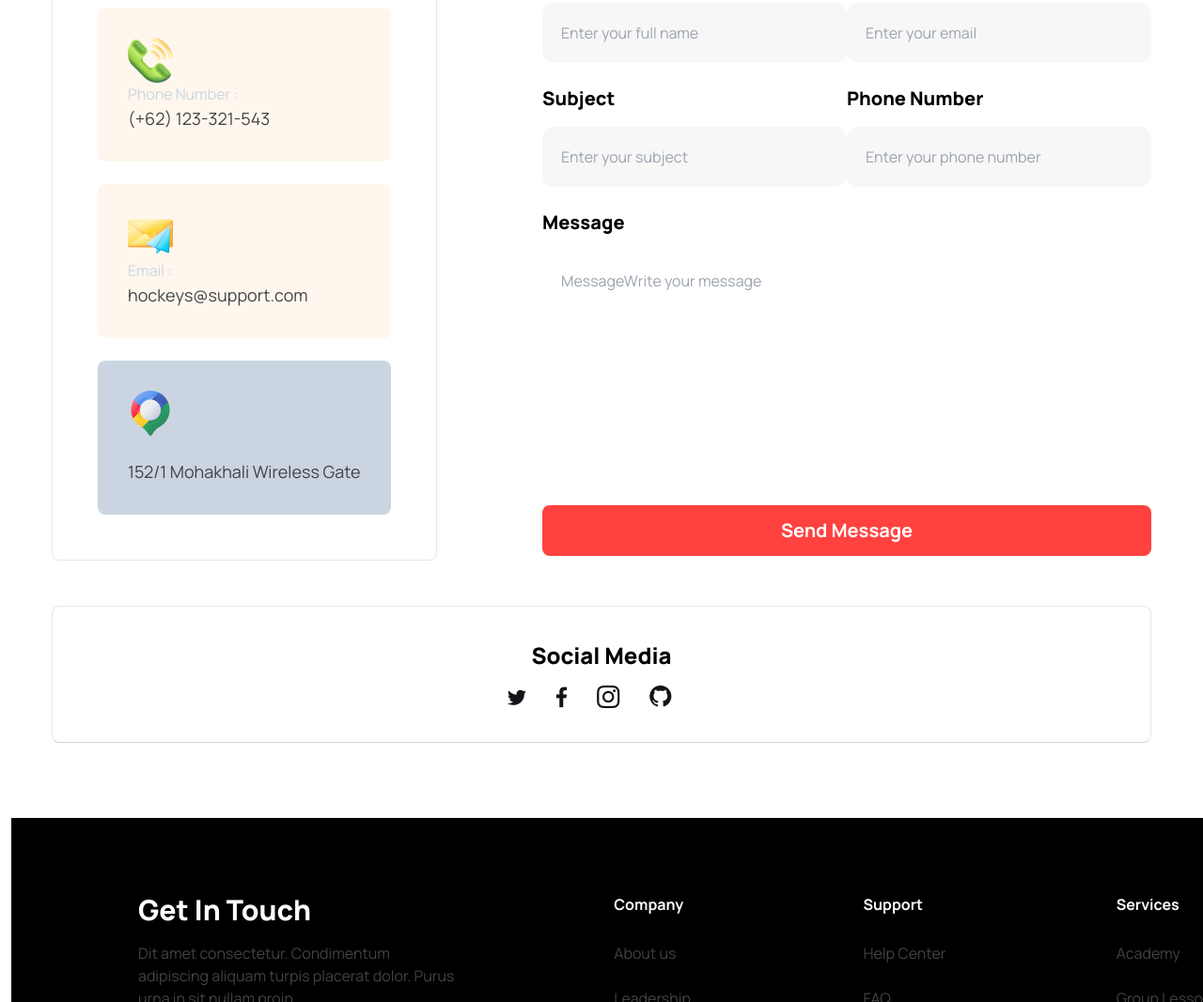
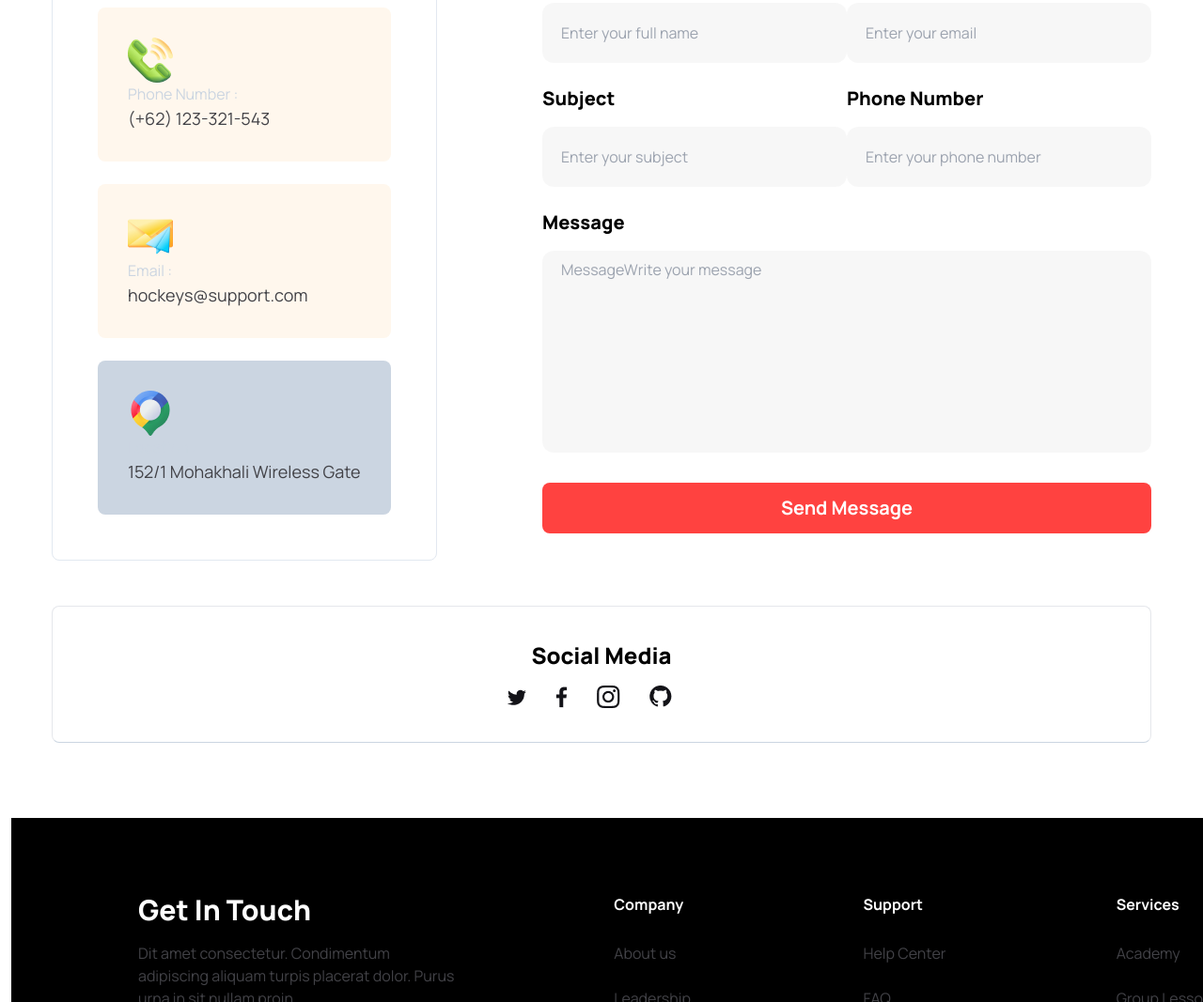
Before and after one commit to Wasib2005/Assignment3-24.01.2024, a plain HTML site: page index.html in a window 1280 px wide. Shown: the part 4719-5786 px from the top of the page at 94% size. Drawn offline with nearby package versions, Linux system fonts and the light colour scheme.

Commit message:
final update

```diff
--- a/index.html
+++ b/index.html
@@ -607,7 +607,7 @@
                     <div class="">
                         <h1 class="text-xl font-extrabold mb-4 ">Message</h1>
                         <input type="text" name="" id="" placeholder="MessageWrite your message"
-                            class="w-full  pt-5 pl-5 pb-[30%]">
+                            class="i-box-1 w-full  pt-5 pl-5 pb-[30%]">
                     </div>
                     <button class="mt-8 Button-1 w-full"><input type="submit" value="">Send Message</button>
                 </form>
--- a/rec/style.css
+++ b/rec/style.css
@@ -59,3 +59,9 @@ body {
   background: rgba(19, 19, 24, 0.03);
   padding: 21px 20px;
 }
+.i-box-1{
+  height: 64px;
+  border-radius: 12px;
+  background: rgba(19, 19, 24, 0.03);
+  padding: 21px 20px;
+}
```
